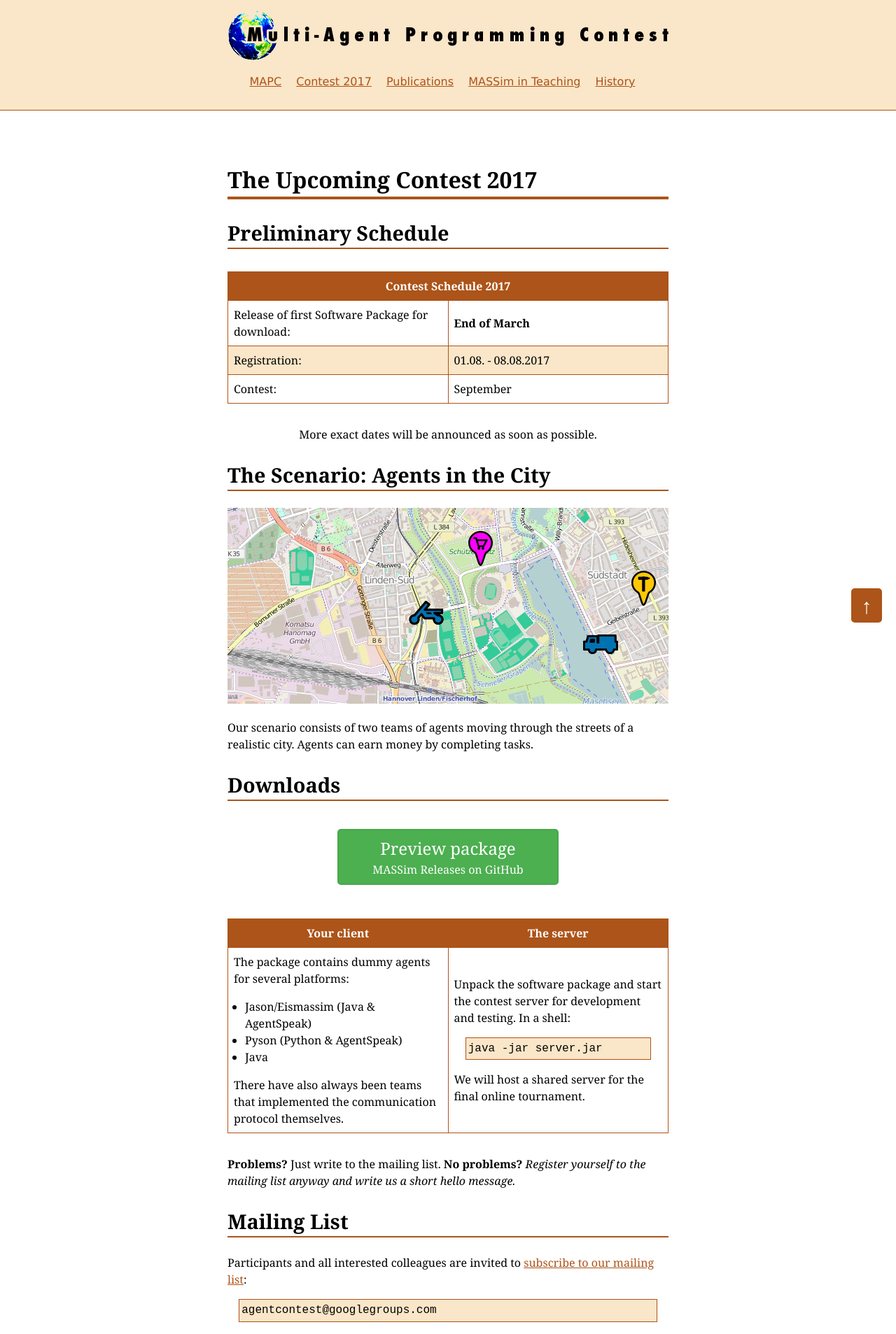
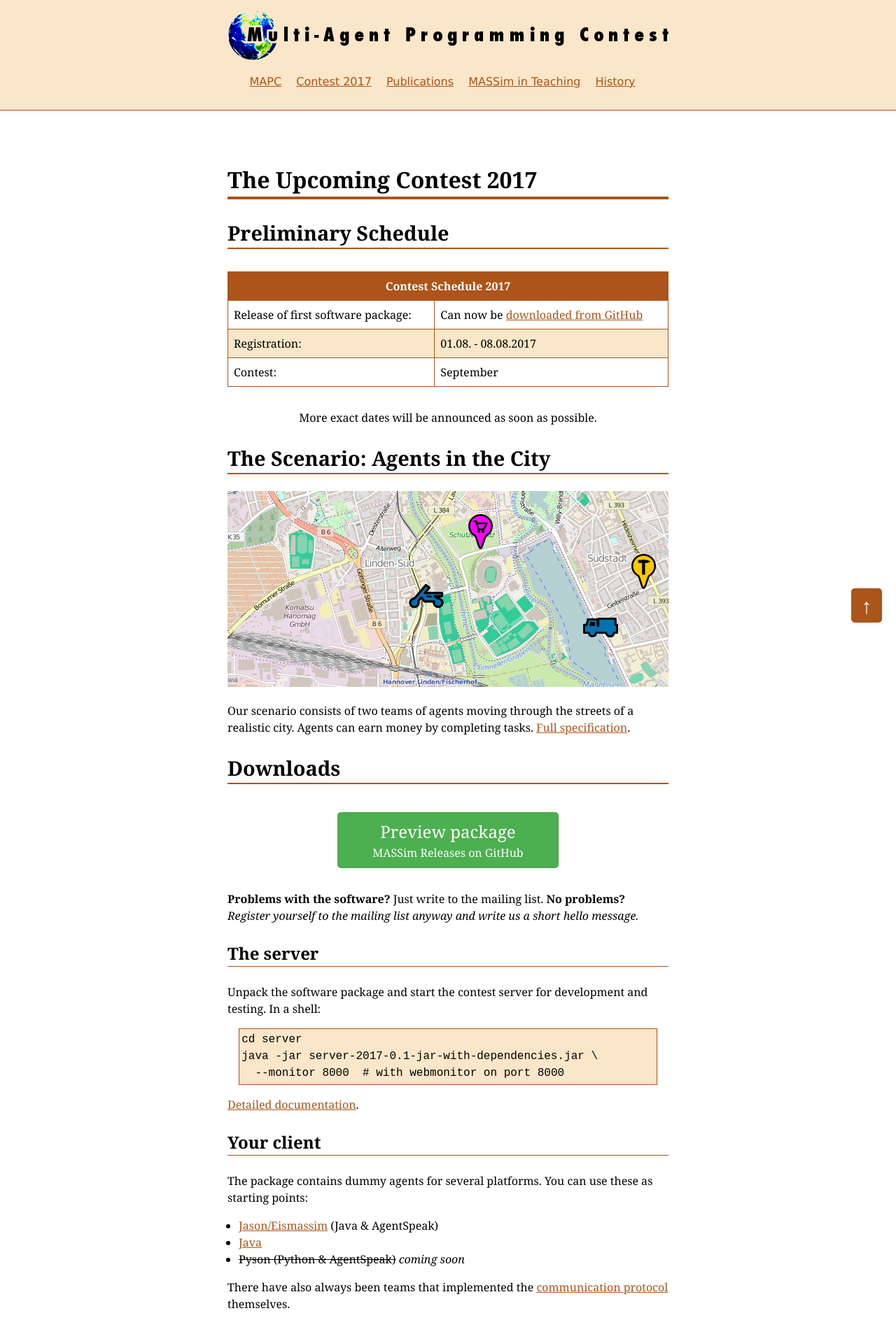
Before and after one commit to agentcontest/agentcontest.github.io, a Jekyll site: the page built from 2017/index.md, in a window 1280 px wide. Shown: the top 1907 px of the page at 70% size. Built offline with Jekyll 4.4.1, drawn with Linux system fonts in a browser that asks for light colours.

Commit message:
update contest 2017

````diff
--- a/2017/_schedule.html
+++ b/2017/_schedule.html
@@ -6,8 +6,8 @@
   </thead>
   <tbody>
     <tr>
-      <td width="50%">Release of first Software Package for download:</td>
-      <td><strong>End of March</strong></td>
+      <td>Release of first software package:</td>
+      <td>Can now be <a href="https://github.com/agentcontest/massim/releases">downloaded from GitHub</a></td>
     </tr>
     <tr>
       <td>Registration:</td>
--- a/2017/index.md
+++ b/2017/index.md
@@ -19,7 +19,7 @@ The Scenario: Agents in the City
 ![Agents in the City](/2016/banner.jpg){:width="630" height="280"}
 
 Our scenario consists of two teams of agents moving through the streets of a realistic city.
-Agents can earn money by completing tasks.
+Agents can earn money by completing tasks. [Full specification](https://github.com/agentcontest/massim/blob/master/docs/scenario.md).
 
 
 Downloads
@@ -33,33 +33,32 @@ Downloads
   </a>
 </div>
 
-<table>
-  <thead>
-    <tr>
-      <th>Your client</th>
-      <th>The server</th>
-    </tr>
-  </thead>
-  <tbody>
-    <tr>
-      <td width="50%">The package contains dummy agents for several platforms:
-        <ul>
-          <li>Jason/Eismassim (Java & AgentSpeak)</li>
-          <li>Pyson (Python & AgentSpeak)</li>
-          <li>Java</li>
-        </ul>
+**Problems with the software?** Just write to the mailing list. **No problems?** *Register yourself to the mailing list anyway and write us a short hello message.*
 
-        There have also always been teams that implemented the communication protocol themselves.
-      </td>
-      <td>Unpack the software package and start the contest server for development and testing. In a shell: <code>java -jar server.jar</code>
-        We will host a shared server for the final online tournament.
-      </td>
-    </tr>
-  </tbody>
-</table>
+### The server
 
-**Problems?** Just write to the mailing list. **No problems?** *Register yourself to the mailing list anyway and write us a short hello message.*
+Unpack the software package and start the contest server for development and testing. In a shell:
 
+```bash
+cd server
+java -jar server-2017-0.1-jar-with-dependencies.jar \
+  --monitor 8000  # with webmonitor on port 8000
+```
+
+[Detailed documentation](https://github.com/agentcontest/massim/blob/master/docs/server.md).
+
+### Your client
+
+The package contains dummy agents for several platforms. You can use these
+as starting points:
+
+* [Jason/Eismassim](https://github.com/agentcontest/massim/blob/master/docs/eismassim.md) (Java & AgentSpeak)
+* [Java](https://github.com/agentcontest/massim/blob/master/docs/javaagents.md)
+* <del>Pyson (Python & AgentSpeak)</del> *coming soon*
+
+There have also always been teams that implemented the
+[communication protocol](https://github.com/agentcontest/massim/blob/master/docs/protocol.md)
+themselves.
 
 Mailing List
 ------------
--- a/css/main.css
+++ b/css/main.css
@@ -254,7 +254,7 @@ table {
 code {
   border: 1px solid #ac5419;
   background: #fae6c8;
-  white-space: nowrap;
+  white-space: pre;
   overflow-x: auto;
   display: block;
   margin: 1em;
````
